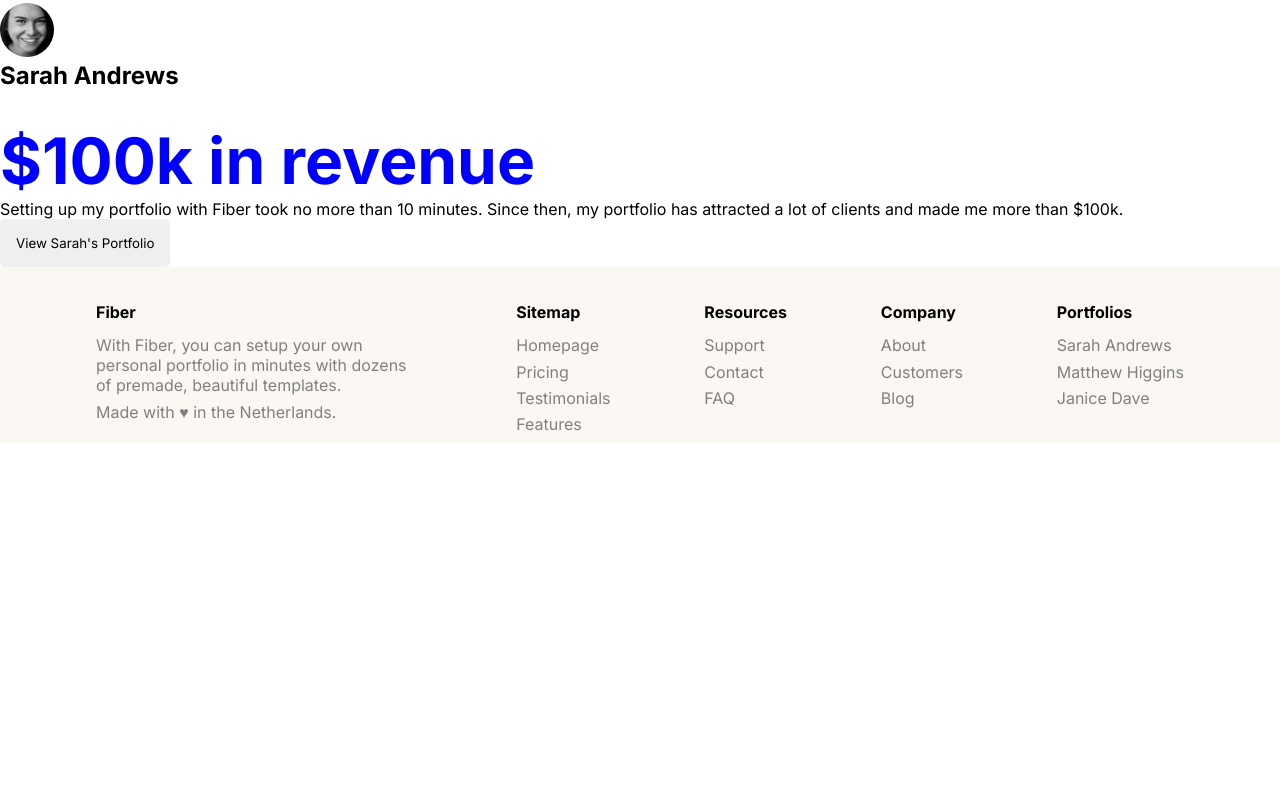
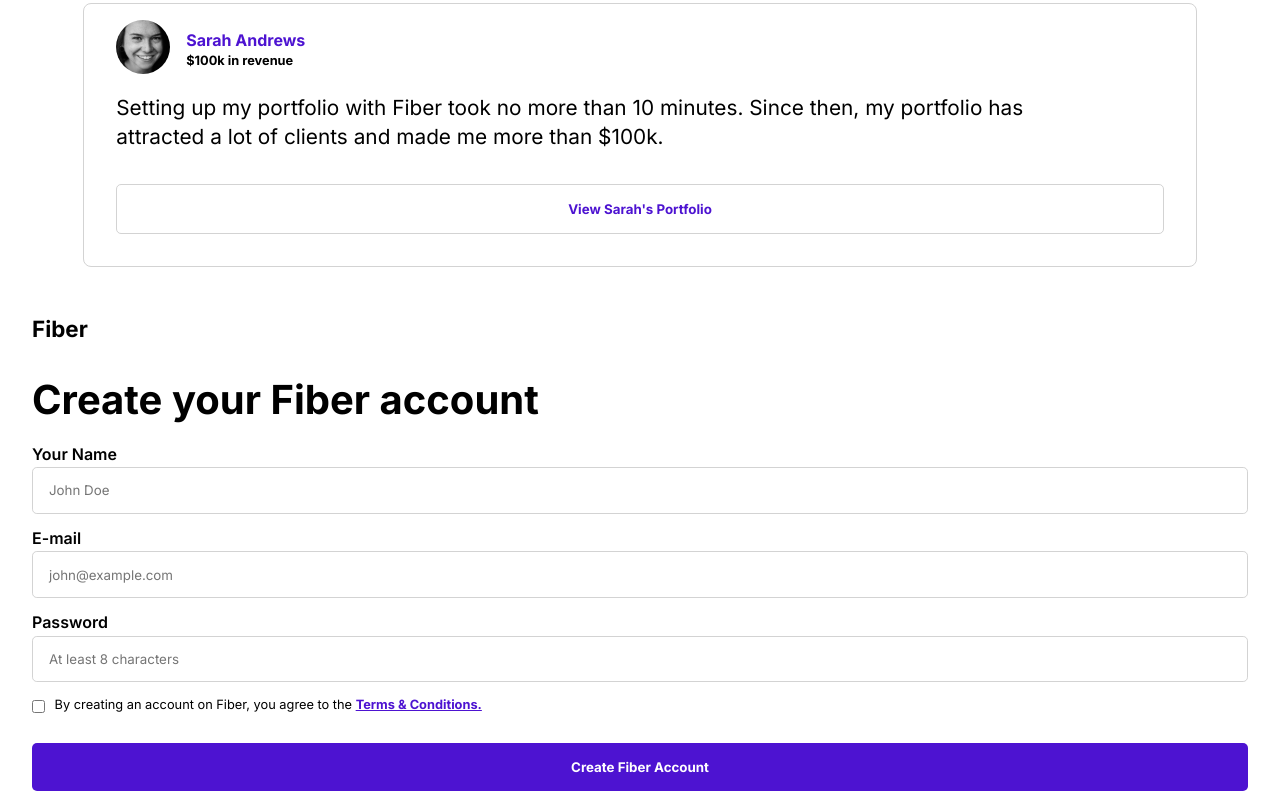
Before and after one commit to Fayorr/codewell, a React (Create React App) app in the folder fiber-app/: page / in a window 1280 px wide. Shown: the part 1500-2300 px from the top of the page. Before the commit the page ends 1943 px from the top, so only its background shows below. Built offline with nearby package versions, Linux system fonts and the light colour scheme.

Commit message:
added Signup component

```diff
--- a/fiber-app/package.json
+++ b/fiber-app/package.json
@@ -13,6 +13,7 @@
     "@testing-library/user-event": "^13.5.0",
     "react": "^18.2.0",
     "react-dom": "^18.2.0",
+    "react-hook-form": "^7.43.3",
     "react-scripts": "5.0.1",
     "web-vitals": "^2.1.4"
   },
--- a/fiber-app/src/App.css
+++ b/fiber-app/src/App.css
@@ -258,10 +258,129 @@
   margin-bottom: .4rem;
   color: #000;
 }
+.testimonial-container {
+  border: 1.3px solid lightgray;
+  border-radius: .5rem;
+  padding: 1rem 2rem;
+  width: 87%;
+  margin: 0 auto;
 
+}
 
+.hero {
+  display: flex;
+  justify-content: flex-start;
+  align-items: center;
+  margin-bottom: 1rem;
+}
 
+.hero-image img {
+  width: 100%;
+  padding-right: 1rem;
+}
 
+.hero-text {
+  display: flex;
+  flex-direction: column;
+  justify-content: flex-start;
+  align-items: flex-start;
+}
+
+.hero-text h2 {
+  font-size: 1rem;
+  color: #4d13d1;
+  padding: 0 0 .2rem;
+}
+
+.hero-text h3 {
+  font-size: .8rem;
+  color: #000;
+  margin: 0;
+}
+
+.testimonial-p {
+  margin: 1rem 0;
+  width: 93%;
+  line-height: 1.8rem;
+  font-size: 1.3rem;
+}
+
+.test-btn {
+  width: 100%;
+  margin: 1rem 0;
+  font-weight: 800;
+  background-color: transparent;
+  color: #4d13d1;
+  border: 1.3px solid lightgray;
+}
+
+/* STYLES FOR SIGN-UP PAGE  */
+.form-container {
+  padding: 1rem 2rem;
+}
+
+.form-section {
+  display: flex;
+  flex-direction: column;
+}
+
+.form-section h3 {
+  color: #000;
+  font-size: 1.4rem;
+}
+
+.form-section h2 {
+  padding: 2.1rem 0 1.2rem;
+  font-size: 2.5rem;
+}
+
+form {
+  display: flex;
+  flex-direction: column;
+}
+
+form label {
+  font-weight: 600;
+  margin-bottom: 0 0 .5rem;
+}
+
+form input {
+  padding: .9rem 0;
+    border: 1.1px solid lightgrey;
+  border-radius: .3rem;
+  margin: .2rem 0 .9rem;
+}
+
+form ::placeholder {
+  padding: 1rem;
+}
+
+.terms {
+  display: flex;
+}
+.terms span{
+  font-weight: 800;
+  color: #4d13d1;
+  text-decoration: underline;
+}
+.terms p {
+  padding-left: .6rem;
+  font-size: .8rem;
+}
+
+#terms input {
+  justify-content: space-between;
+  font-size: 10rem;
+}
+.fiber-btn{
+  margin: 1rem 0;
+}
+.sign-in{
+  margin: 0 auto;
+}
+.sign-in span{
+  color: #4d13d1;
+}
 
 @media screen and (max-width: 700px){
   .bars{
@@ -280,7 +399,6 @@
    top: 10%;
    left: 0;
    display: none;
-   background-color: red;
    text-align: center;
    /* filter: drop-shadow(0px 4px 4px rgba(0, 0, 0, 0.25)); */
    transition: 1s cubic-bezier(.68, -0.55, .27, 1.55);
@@ -458,4 +576,54 @@
       width: 100%;
 
     }
+
+    /* STYLES FOR SIGN-UP PAGE  */
+
+    .form-container {
+      padding: 1rem 2rem;
     }
+    .form-section{
+      display: flex;
+      flex-direction: column;
+    }
+    .form-section h3{
+      color: #000;
+      font-size: 1.4rem;
+    }
+    .form-section h2{
+      padding: 2.1rem 0 1.2rem;
+      font-size: 2.5rem;
+    }
+    form{
+      display: flex;
+      flex-direction: column;
+    }
+    form label{
+      font-weight: 600;
+      margin-bottom: 0 0 .5rem;
+    }
+    form input{
+      padding: .9rem 0;
+      border: 1.1px solid lightgrey;
+      border-radius: .3rem;
+      margin: .2rem 0 .9rem;
+    }
+    form ::placeholder{
+      padding: 1rem;
+    }
+    .terms{
+      display: flex;
+    }
+
+    .terms p{
+      padding-left: .6rem;
+      font-size: .8rem;
+    }
+   #terms input{
+      justify-content: space-between;
+      font-size: 10rem;
+    }
+    .image-section{
+      display: none;
+    }
+}
--- a/fiber-app/src/App.js
+++ b/fiber-app/src/App.js
@@ -5,7 +5,7 @@
 import Portfolio from './components/Portfolio';
 import Testimonial from './components/Testimonial';
 import Footer from './components/Footer';
-import {BrowserRouter as Router, Switch, Route } from 'react-router-dom';
+// import {BrowserRouter as Router, Switch, Route } from 'react-router-dom';
 
 
 function App() {
@@ -16,6 +16,7 @@
         <Portfolio />
         <Diversify />
         <Testimonial />
+        <Signup />
         <Footer />
 
       </div>
--- a/fiber-app/src/components/Diversify.jsx
+++ b/fiber-app/src/components/Diversify.jsx
@@ -47,7 +47,7 @@
                 <button className="btn diversify-btn">Start Free Trial</button>
             </div>
             <div className="diversify-pan-image">
-                <img src={img} />
+                <img src={img} alt="" />
             </div>
        </div>
     </div>
--- a/fiber-app/src/components/Signup.jsx
+++ b/fiber-app/src/components/Signup.jsx
@@ -1,10 +1,45 @@
 import React from "react";
+import { useForm } from "react-hook-form";
 import '../App.css'
 
 const Signup = () => {
+
+    const { register, handleSubmit } = useForm();
+  const onSubmit = data => console.log(data);
 return (
-    <div>
-        <h3>SIGN UP PAGE</h3>
+    <div className="form-container">
+        <div className="form-section">
+            <h3>Fiber</h3>
+            <h2>Create your Fiber account</h2>
+            <form onSubmit={handleSubmit(onSubmit)} action="post">
+
+                <label htmlFor="name">Your Name</label>
+                <input {...register("name", { required: true,  maxLength: 20 })} id="name" placeholder="John Doe" />
+
+                <label htmlFor="email">E-mail</label>
+                <input type="email" {...register("email")} id="email" placeholder="john@example.com"/>
+
+                <label htmlFor="password">Password</label>
+                <input type="password" {...register("password")} id="password" placeholder="At least 8 characters" />
+
+                <div className="terms"><input type="checkbox" name="terms" id="terms" />
+                <p>By creating an account on Fiber, you agree to the <span>Terms & Conditions.</span></p></div>
+                <input type="submit" value="Create Fiber Account" className="btn up fiber-btn"/>
+            </form>
+            <p className="sign-in">Already have an account? <span>Sign in</span></p>
+        </div>
+
+        <div className="image-section">
+            <img src="#" className="img-up" alt="examples" />
+            <h2>Unparalleled Templates</h2>
+            <p>Crafted by a team of professional designers, our templates are eunparalleled in the market.</p>
+            <div className="scroll">
+                <span></span>
+                <span></span>
+                <span></span>
+                <span></span>
+            </div>
+        </div>
     </div>
     )
 }
--- a/fiber-app/src/components/Testimonial.jsx
+++ b/fiber-app/src/components/Testimonial.jsx
@@ -10,7 +10,7 @@
     <div className='testimonial-container'>
         <div className="hero">
             <div className="hero-image">
-                <img src={img} alt="display picture" />
+                <img src={img} alt="" />
             </div>
             <div className="hero-text">
                 <h2>Sarah Andrews</h2>
--- /dev/null
+++ b/fiber-app/src/components/data.js
@@ -0,0 +1,3 @@
+export default [
+
+]
```
Also changed, not shown: 1 other file (tests, documents, lock files or other folders). Lines whose indentation alone changed are shown as unchanged.
